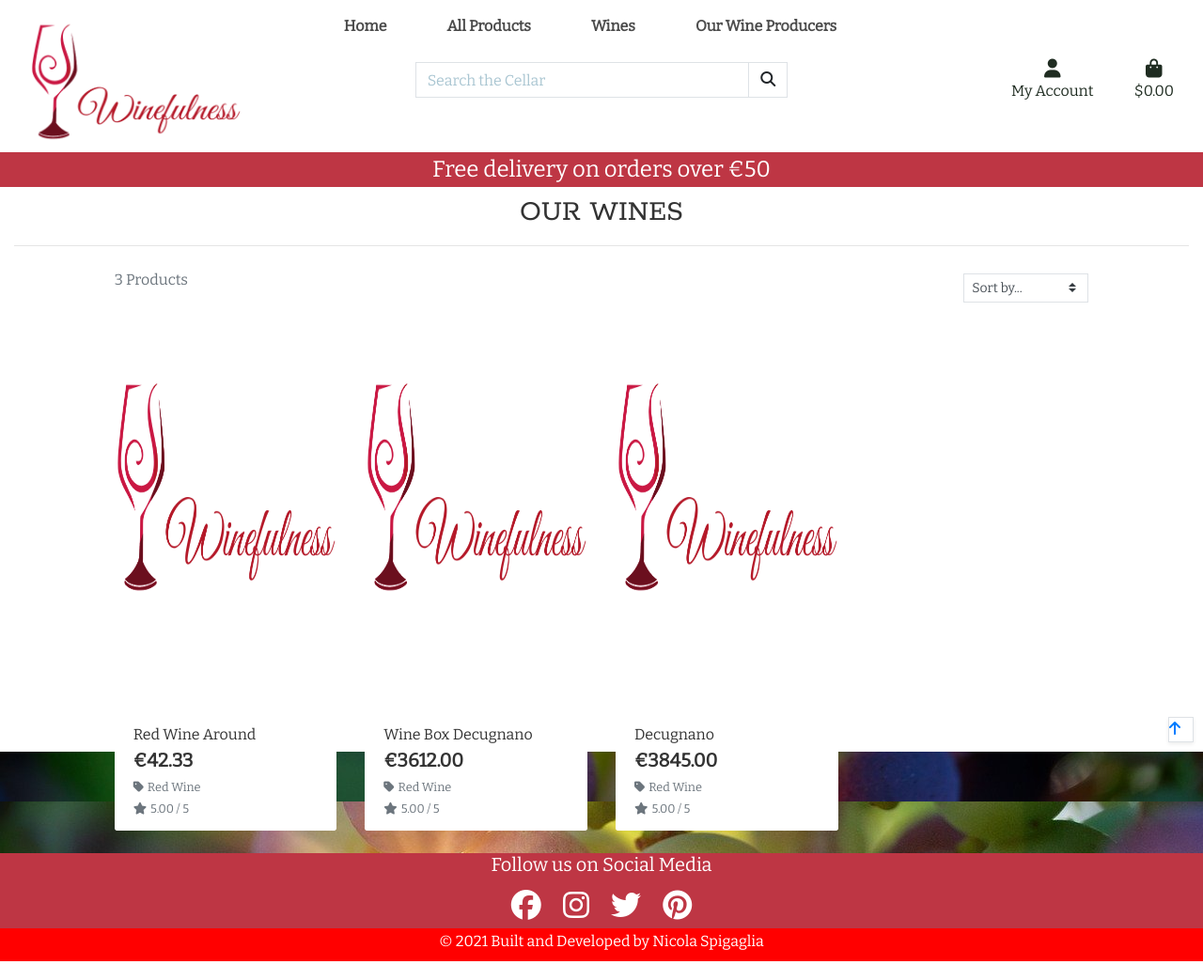
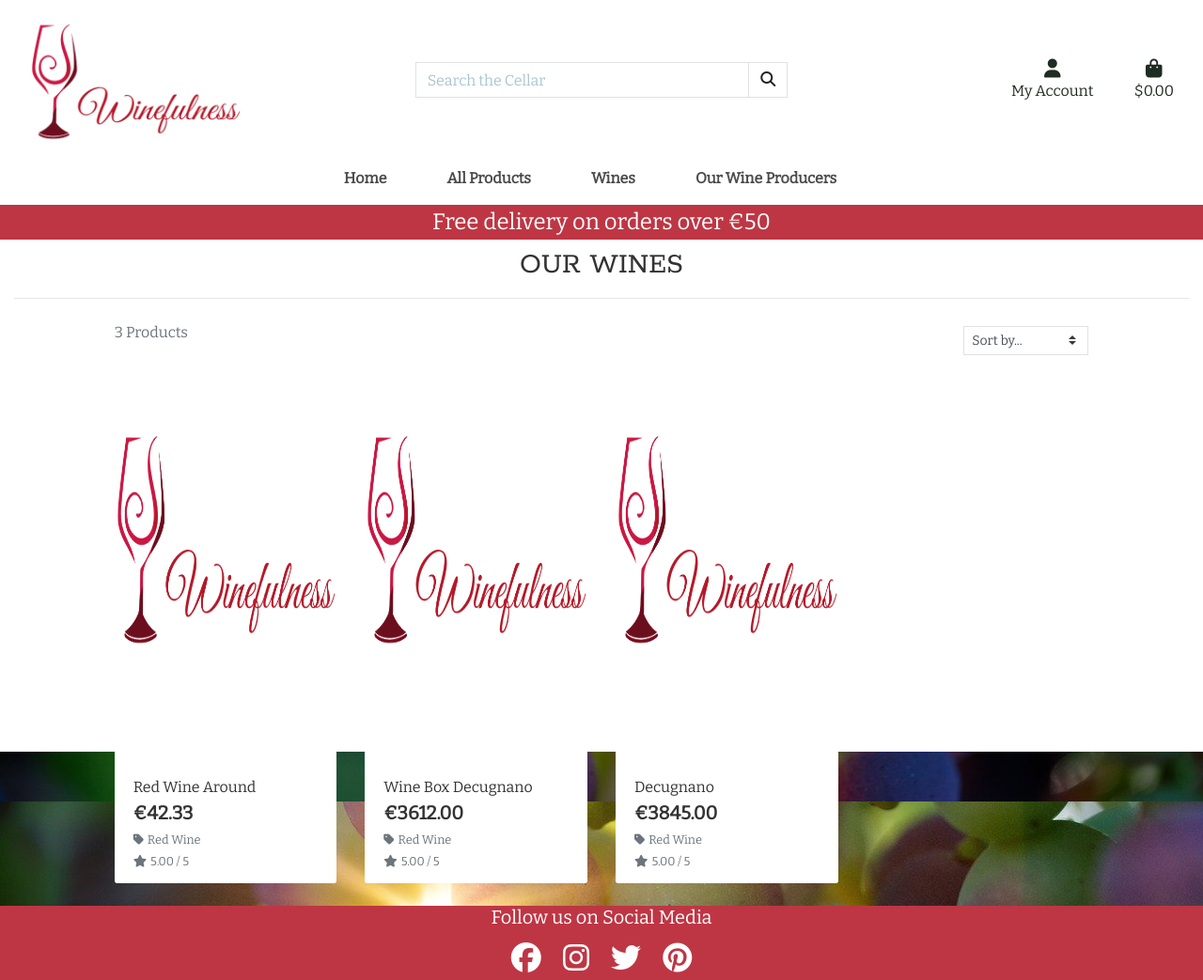
Before and after one commit to Nicola2309/Winefulness, a Django app: page /products/ in a window 1280 px wide. Shown: the top 1043 px of the page at 94% size. Run offline with Django 3.2, Linux system fonts and the light colour scheme; data comes from the database, SQL or seed files in the repository; parts of the project's set-up code (start-up, migrations or seed data) failed here and were passed over; some libraries are stand-ins or nearby versions.

Commit message:
Removed scroll to top button from products.html, added in base.html

```diff
--- a/products/templates/products/products.html
+++ b/products/templates/products/products.html
@@ -136,20 +136,11 @@
     </div>
 </div>
 </div>
-<div class="btt-button shadow-sm rounded-0 border">
-    <a href="btt-link d-flex h-100">
-        <i class="fas fa-arrow-up mx-auto my-auto"></i>
-    </a>
-</div>
+
 {% endblock %}
 
 {% block postloadjs %}
     {{ block.super }}
-    <script type="text/javascript">
-        $('.btt-link').click(function(e) {
-            window.scrollTo(0,0)
-        })
-    </script>
 
     <script type="text/javascript">
         $('#sort-selector').change(function() {
--- a/templates/base.html
+++ b/templates/base.html
@@ -101,7 +101,7 @@
               </div>
           </div>
           <div class="row bg-white">
-            <nav class="navbar navbar-expand-lg navbar-light w-100 fixed-top">
+            <nav class="navbar navbar-expand-lg navbar-light w-100">
                 <button class="navbar-toggler" type="button" data-toggle="collapse" data-target="#main-nav" aria-controls="main-nav" aria-expanded="false" aria-label="Toggle navigation">
                     <span class="navbar-toggler-icon"></span>
                 </button>
@@ -155,6 +155,12 @@
                </div>
             </div>
          </div>
+         <!-- Back To Top Button -->
+        <div class="btt-button shadow-sm rounded-0 border border-black">
+            <a href="" class="btt-link d-flex h-100">
+            <i class="fas fa-arrow-up btt-icon mx-auto my-auto"></i>
+            </a>
+        </div>
 
 
          <div class="footer-copyright">
@@ -168,6 +174,29 @@
     <script type="text/javascript">
         $('.toast').toast('show');
     </script>
+
+    <!-- Back To Top Button JS -->
+        <script type="text/javascript">
+            // Code snippet from fellow student https://github.com/Gregory4321/cooks_finest | Edited class name and scroll speed
+            $(document).ready(function () {
+
+                //Check to see if the window is top if not then display button
+                $(window).scroll(function () {
+                    if ($(this).scrollTop() > 200) {
+                        $('.btt-button').fadeIn();
+                    } else {
+                        $('.btt-button').fadeOut();
+                    }
+                });
+
+                //Click event to scroll to top
+                $('.btt-link').click(function (e) {
+                    $('html, body').animate({ scrollTop: 0 }, 800);
+                    return false;
+                });
+
+            });
+        </script>
     {% endblock %}
 
   </body>
```
